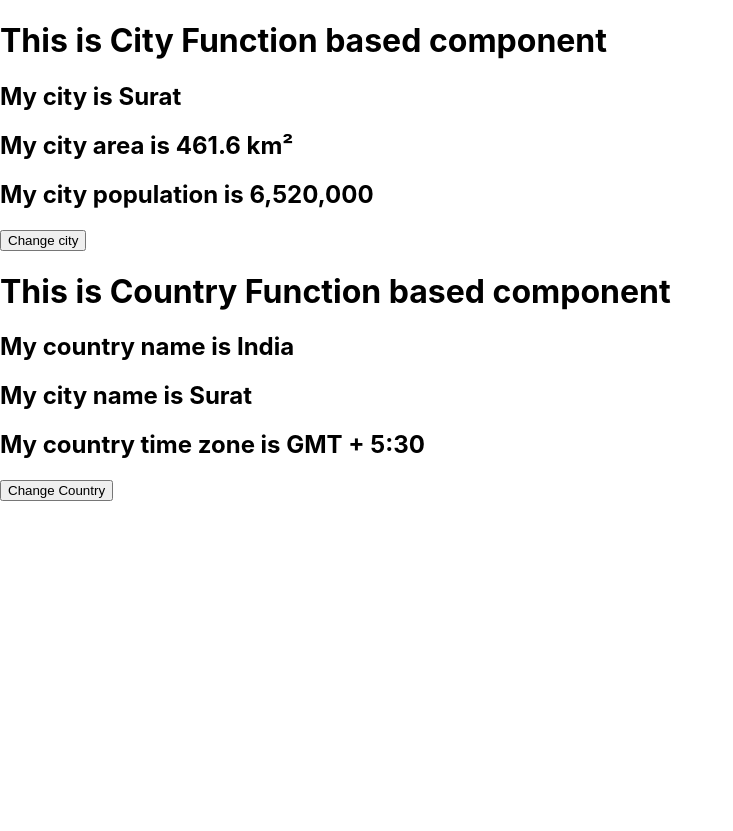
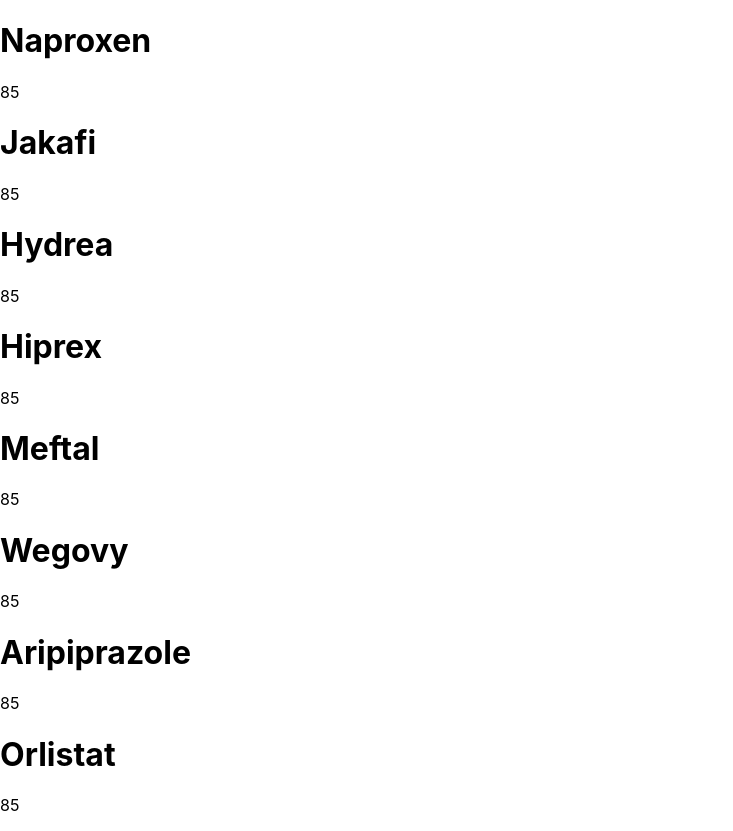
Before and after one commit to chotaliya12345/firstreact1, a React (Create React App) app: page / in a window 1280 px wide. Shown: the whole page, without its empty margins (0-733 px from the left). Before the commit the page ends 800 px from the top, so only its background shows below. Built offline with nearby package versions, Linux system fonts and the light colour scheme.

Commit message:
2_3_24_Medicines

```diff
--- a/src/App.js
+++ b/src/App.js
@@ -1,4 +1,5 @@
 import "./App.css";
+import Medicines from "./app/components/containers/Medicines";
 import City from "./app/components/practice1/City";
 import CityFun from "./app/components/practice1/CityFun";
 import Counter from "./app/components/practice1/Counter";
@@ -9,12 +10,13 @@
 function App() {
   return (
     <>
-      {/* <Country />
-      <City /> */}
+      {/* <Country /> */}
+      {/* <City />  */}
       {/* <CountryFun /> */}
-      <CityFun />
+      {/* <CityFun /> */}
       {/* <Counter /> */}
       {/* <CounterClass /> */}
+      <Medicines />
     </>
   );
 }
--- /dev/null
+++ b/src/app/components/containers/Medicines.js
@@ -0,0 +1,73 @@
+import React from "react";
+import Card from "../practice1/Card";
+
+const medicinesData = [
+  {
+    id: 1,
+    name: "Naproxen",
+    price: 85,
+    expiry: 2023,
+    desc: "Naproxen, sold under the brand name Aleve among others, is a nonsteroidal anti-inflammatory drug used to treat pain, menstrual cramps, inflammatory diseases such as rheumatoid arthritis, gout and fever.",
+  },
+  {
+    id: 2,
+    name: "Jakafi",
+    price: 85,
+    expiry: 2023,
+    desc: "Ruxolitinib, sold under the brand name Jakafi among others, is a medication used for the treatment of intermediate or high-risk myelofibrosis, a type of myeloproliferative neoplasm that affects the bone.",
+  },
+  {
+    id: 3,
+    name: "Hydrea",
+    price: 85,
+    expiry: 2023,
+    desc: "Hydrea (hydroxyurea) is an antineoplastic (anti-cancer) agent used to treat melanoma, resistant chronic myelocytic leukemia, and recurrent, metastatic, or inoperable carcinoma of the ovary and primary squamous cell (epidermoid) carcinomas of the head and neck.",
+  },
+  {
+    id: 4,
+    name: "Hiprex",
+    price: 85,
+    expiry: 2023,
+    desc: "Hexamethylenetetramine, also known as methenamine, hexamine, or urotropin, is a heterocyclic organic compound with the formula (CH₂)₆N₄. This white crystalline compound is highly soluble in water and polar organic solvents. It has a cage-like structure similar to adamantane",
+  },
+  {
+    id: 5,
+    name: "Meftal",
+    price: 85,
+    expiry: 2023,
+    desc: "Meftal Spas tablet is an antispasmodic medicine. It contains a combination of dicyclomine and mefenamic acid. This medicine is used for relieving pain and spasm in the abdomen and during or before menses (periods).",
+  },
+  {
+    id: 6,
+    name: "Wegovy",
+    price: 85,
+    expiry: 2023,
+    desc: "WEGOVY® (semaglutide) injection 2.4 mg is an injectable prescription medicine that may help adults and children aged ≥12 years with obesity (BMI ≥30 for adults, BMI ≥ 95th percentile for age and sex for children), or some adults with excess weight (BMI ≥27) (overweight) who also have weight-related medical problems to help them lose weight and keep it off. Wegovy® should be used with a reduced calorie meal plan and increased physical activity",
+  },
+  {
+    id: 7,
+    name: "Aripiprazole",
+    price: 85,
+    expiry: 2023,
+    desc: "Aripiprazole is used to treat certain mental/mood disorders (such as bipolar disorder, schizophrenia, Tourette's syndrome, and irritability associated with autistic disorder). It may also be used in combination with other medication to treat depression. Aripiprazole is known as an antipsychotic drug (atypical type).",
+  },
+  {
+    id: 8,
+    name: "Orlistat",
+    price: 85,
+    expiry: 2023,
+    desc: "Orlistat, sold under the brand name Xenical among others, is a medication used to treat obesity. Its primary function is preventing the absorption of fats from the human diet by acting as a lipase inhibitor, thereby reducing caloric intake.",
+  },
+];
+
+function Medicines(props) {
+  return (
+    <div>
+      {medicinesData.map((v) => (
+        <Card data={v} />
+      ))}
+    </div>
+  );
+}
+
+export default Medicines;
--- /dev/null
+++ b/src/app/components/practice1/Card.js
@@ -0,0 +1,13 @@
+import React from 'react';
+
+function Card({ data }) {
+    console.log(data);
+    return (
+        <div>
+            <h1>{data.name}</h1>
+            <p>{data.price}</p>
+        </div>
+    );
+}
+
+export default Card;
--- a/src/app/components/practice1/City.js
+++ b/src/app/components/practice1/City.js
@@ -12,9 +12,9 @@
 
     ChangeCity = () => {
         this.setState({
-            name: 'GandhiNagar',
-            cityarea: '326 km²',
-            population: '14.54 Lakhs'
+            name: 'New York',
+            cityarea: '783.8 km²',
+            population: '84.7 lakhs'
         })
     }
 
@@ -22,9 +22,9 @@
     return (
       <>
         <div>City</div>
-        <h1>My City Is {this.state.name}</h1>
-        <h2>City area is: {this.state.cityarea}</h2>
-        <h2>City population is: {this.state.population}</h2>
+        <h1>My City Is {this.props.countryName === 'India' ? 'Surat' : 'New York'}</h1>
+        <h2>City area is: {this.props.countryName === 'India' ? '461.6 km²' : '783.8 km²'}</h2>
+        <h2>City population is: {this.props.countryName === 'India' ? '6,520,000' : '84.7 lakhs'}</h2>
 
         <button onClick={this.ChangeCity}>Change City</button>
       </>
--- a/src/app/components/practice1/CityFun.js
+++ b/src/app/components/practice1/CityFun.js
@@ -1,28 +1,33 @@
-import React, { useState } from 'react';
-import CountryFun from './CountryFun';
+import React, { useState } from "react";
 
-function CityFun(props) {
-
-    const [cityName, setCityName] = useState('Surat')
-    const [cityArea, setCityArea] = useState('461.6 km²')
-    const [cityPopulation, setCityPopulation] = useState('6,520,000')
+function CityFun({countryFunName}) {
+  const [cityName, setCityName] = useState("Surat");
+  const [cityArea, setCityArea] = useState("461.6 km²");
+  const [cityPopulation, setCityPopulation] = useState("6,520,000");
 
   const ChangeCity = () => {
-        setCityName('New York')
-        setCityArea('783.8 km²')
-        setCityPopulation('84.7 lakhs')
-    }
+    setCityName("New York");
+    setCityArea("783.8 km²");
+    setCityPopulation("84.7 lakhs");
+  };
 
   return (
     <div>
       <h1>This is City Function based component</h1>
 
-            <h2>My city is {cityName}</h2>
-            <h2>My city area is {cityArea}</h2>
-            <h2>My city population is {cityPopulation}</h2>
+      <h1>
+        My City Is {countryFunName === "India" ? "Surat" : "New York"}
+      </h1>
+      <h2>
+        City area is:{" "}
+        {countryFunName === "India" ? "461.6 km²" : "783.8 km²"}
+      </h2>
+      <h2>
+        City population is:{" "}
+        {countryFunName === "India" ? "6,520,000" : "84.7 lakhs"}
+      </h2>
 
       <button onClick={ChangeCity}> Change city</button>
-            <CountryFun cityname={cityName}  />
     </div>
   );
 }
--- a/src/app/components/practice1/Country.js
+++ b/src/app/components/practice1/Country.js
@@ -1,4 +1,5 @@
 import React, { Component } from "react";
+import City from "./City";
 
 class Country extends Component {
     constructor(props) {
@@ -24,6 +25,8 @@
         <h2>Time zone is: {this.state.timezone}</h2>
 
         <button onClick={this.ChangeCountry}>Change Cuontry</button>
+
+        <City countryName = {this.state.name} />
       </>
     );
   }
--- a/src/app/components/practice1/CountryFun.js
+++ b/src/app/components/practice1/CountryFun.js
@@ -1,13 +1,11 @@
-import React, { useEffect, useState } from "react";
+import React, { useState } from "react";
+import CityFun from "./CityFun";
 
 function CountryFun(props) {
   const [countryName, setCountryName] = useState("India");
   const [timeZone, setTimeZone] = useState("GMT + 5:30");
-  // const [count, setCount] = useState(0);
-  const [cityName, setCityName] = useState(props.cityname);
 
   const changeCountry = () => {
-    setCityName(props.cityname)
     setCountryName("USA");
     setTimeZone("GMT -5");
   };
@@ -16,13 +14,14 @@
     <div>
       <h1>This is Country Function based component</h1>
       <h2>My country name is {countryName}</h2>
-      <h2>{`My city name is ${cityName}`}</h2>
       <h2>My country time zone is {timeZone}</h2>
 
       <button onClick={changeCountry}>Change Country</button>
 {/*
       <h2>Your choices {count}</h2>
       <button onClick={() => setCount(count + 1)}>Click me</button> */}
+
+      <CityFun countryFunName = {countryName} />
     </div>
   );
 }
```
Lines whose indentation alone changed are shown as unchanged.
